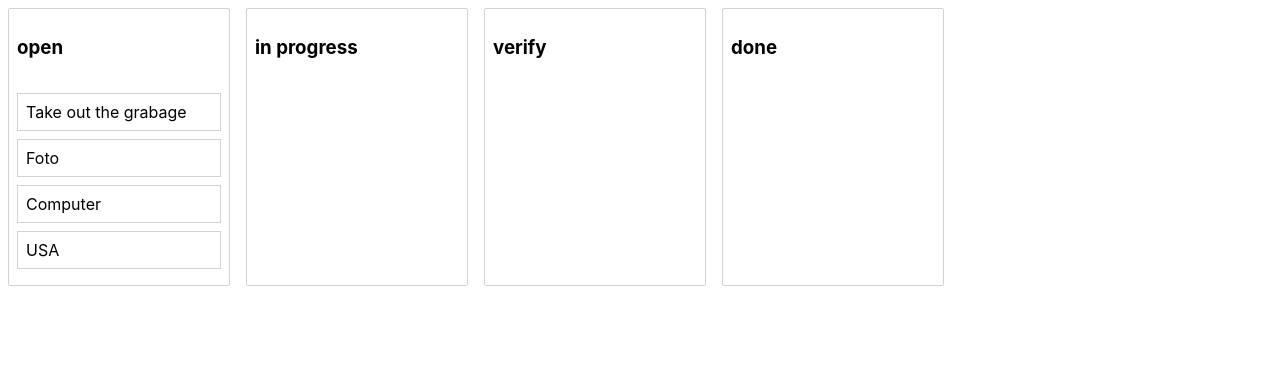
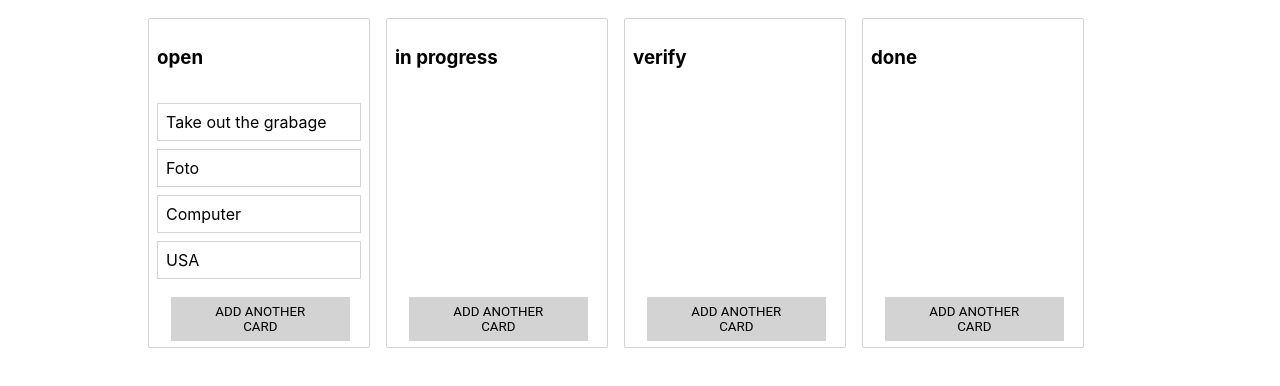
Before and after one commit to dmitriy365377/dmitriy365377-PWA-React, a React (Create React App) app: page / in a window 1280 px wide. Shown: the top 386 px of the page. Built offline with nearby package versions, Linux system fonts and the light colour scheme.

Commit message:
add button

```diff
--- a/src/app.styled.js
+++ b/src/app.styled.js
@@ -2,4 +2,6 @@ import styled from 'styled-components';
 
 export const Container = styled.div`
     display:flex;
+    width: 1000px;
+    margin: 10px auto;
 `;
--- a/src/components/column/column.component.jsx
+++ b/src/components/column/column.component.jsx
@@ -1,7 +1,7 @@
 import React from 'react';
 import { Droppable } from 'react-beautiful-dnd';
 import Task from '../task/task.component';
-import { Container, Title, TaskList } from './column.styled';
+import { Container, Title, TaskList, Button } from './column.styled';
 
 const Column = (props) => {
     return (
@@ -19,6 +19,7 @@ const Column = (props) => {
                     </TaskList>
                 )}
             </Droppable>
+            <Button>Add another card</Button>
         </Container>
     )
 }
--- a/src/components/column/column.styled.js
+++ b/src/components/column/column.styled.js
@@ -22,3 +22,19 @@ export const TaskList = styled.div`
     flex-grow:1;
     min-height:100px;
 `;
+
+
+export const Button = styled.button`
+    display: inline-block;
+    padding: 0.5em 3em;
+    border: 0.16em solid #FFFFFF;
+    margin: 0px 1.3em 0.3em 20px;
+    box-sizing: border-box;
+    text-decoration: none;
+    text-transform: uppercase;
+    font-family: 'Roboto',sans-serif;
+    font-weight: 400;
+    text-align: center;
+    transition: all 0.15s;
+    background-color: lightgrey;
+`
```
